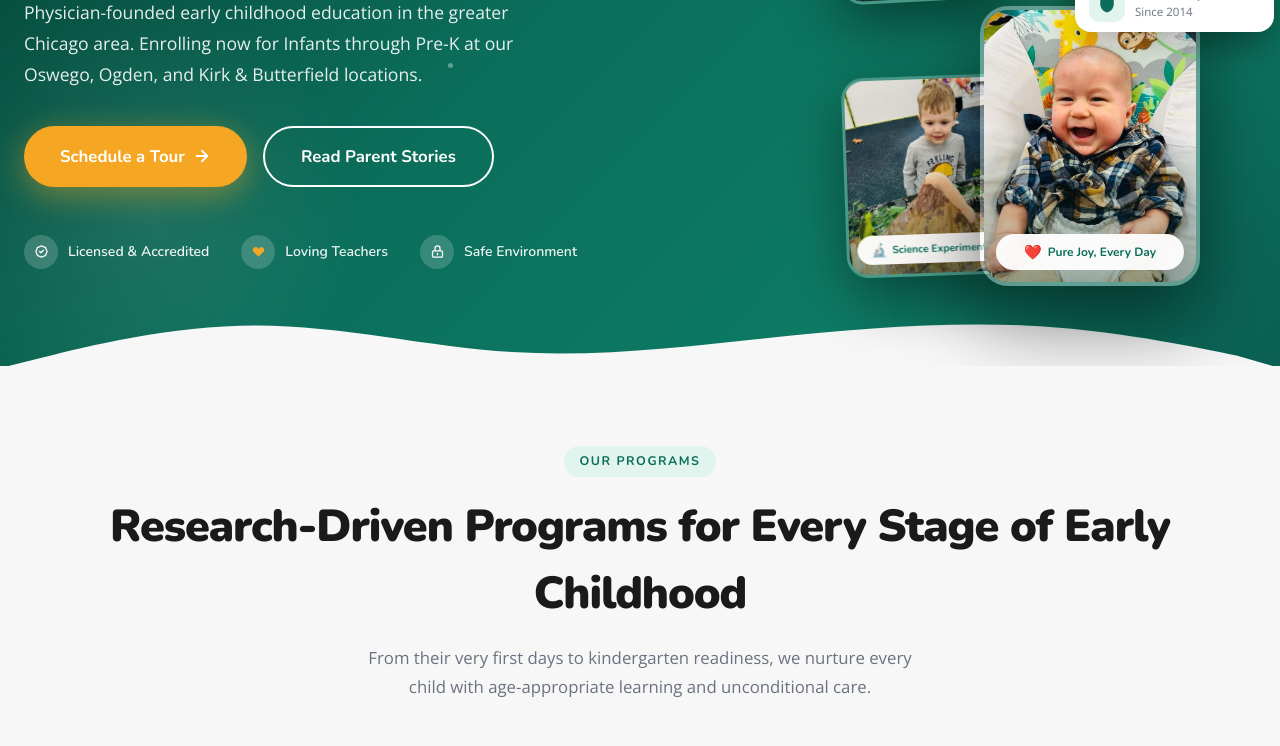
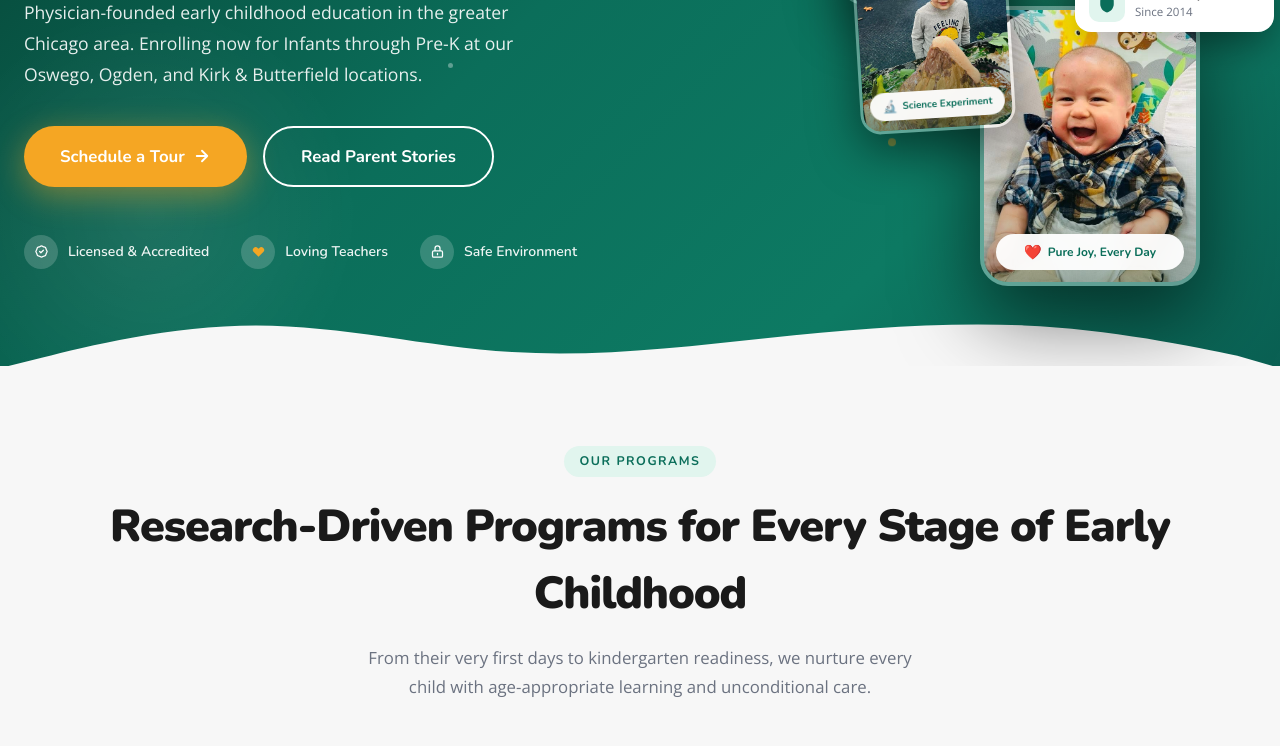
Before and after one commit to royrlingam-Konfide/Smart-Beginnings-Website, a plain HTML site: page index.html in a window 1280 px wide. Shown: the part 354-1100 px from the top of the page. Drawn offline with nearby package versions, Linux system fonts and the light colour scheme.

Commit message:
Move science experiment photo on top of baby in hero stack (z-index 4)

```diff
--- a/index.html
+++ b/index.html
@@ -357,23 +357,23 @@
           <div style="position:absolute;inset:0;background:linear-gradient(to top,rgba(6,61,48,0.35) 0%,transparent 55%);"></div>
         </div>
 
-        <!-- Bottom-left: family trust photo -->
-        <div style="position:absolute;bottom:10px;left:8px;width:165px;height:200px;border-radius:22px;overflow:hidden;box-shadow:0 20px 56px rgba(0,0,0,0.4);border:3px solid rgba(255,255,255,0.25);transform:rotate(-2deg);z-index:2;">
-          <img src="kid-family-trust.jpeg" alt="Child doing science experiment at Smart Beginnings Academy" style="width:100%;height:100%;object-fit:cover;object-position:center top;">
-          <div style="position:absolute;inset:0;background:linear-gradient(to top,rgba(6,61,48,0.5) 0%,transparent 55%);"></div>
-          <div style="position:absolute;bottom:10px;left:8px;right:8px;display:flex;align-items:center;justify-content:center;gap:5px;background:rgba(255,255,255,0.95);backdrop-filter:blur(8px);border-radius:999px;padding:5px 10px;">
-            <span style="font-size:0.8rem;">🔬</span>
-            <span style="font-family:'Nunito',sans-serif;font-weight:700;font-size:0.65rem;color:#0B6E5A;">Science Experiment</span>
-          </div>
-        </div>
-
-        <!-- Bottom center: laughing baby — large, overlapping -->
+        <!-- Bottom center: laughing baby — large -->
         <div style="position:absolute;bottom:0;left:50%;transform:translateX(-30%);width:220px;height:280px;border-radius:28px;overflow:hidden;box-shadow:0 32px 80px rgba(0,0,0,0.55);border:4px solid rgba(255,255,255,0.35);z-index:3;">
           <img src="kid-infant-laugh.jpeg" alt="Happy laughing baby at Smart Beginnings Academy" style="width:100%;height:100%;object-fit:cover;object-position:center top;">
           <div style="position:absolute;inset:0;background:linear-gradient(to top,rgba(6,61,48,0.35) 0%,transparent 55%);"></div>
           <div style="position:absolute;bottom:12px;left:12px;right:12px;display:flex;align-items:center;justify-content:center;gap:6px;background:rgba(255,255,255,0.95);backdrop-filter:blur(8px);border-radius:999px;padding:7px 12px;">
             <span style="font-size:0.9rem;">❤️</span>
             <span style="font-family:'Nunito',sans-serif;font-weight:700;font-size:0.75rem;color:#0B6E5A;">Pure Joy, Every Day</span>
+          </div>
+        </div>
+
+        <!-- Science experiment — on top of baby, overlapping from upper-left -->
+        <div style="position:absolute;bottom:155px;left:20px;width:155px;height:185px;border-radius:20px;overflow:hidden;box-shadow:0 16px 48px rgba(0,0,0,0.5);border:3px solid rgba(255,255,255,0.35);transform:rotate(-3.5deg);z-index:4;">
+          <img src="kid-family-trust.jpeg" alt="Child doing science experiment at Smart Beginnings Academy" style="width:100%;height:100%;object-fit:cover;object-position:center top;">
+          <div style="position:absolute;inset:0;background:linear-gradient(to top,rgba(6,61,48,0.55) 0%,transparent 55%);"></div>
+          <div style="position:absolute;bottom:10px;left:7px;right:7px;display:flex;align-items:center;justify-content:center;gap:5px;background:rgba(255,255,255,0.95);backdrop-filter:blur(8px);border-radius:999px;padding:5px 9px;">
+            <span style="font-size:0.75rem;">🔬</span>
+            <span style="font-family:'Nunito',sans-serif;font-weight:700;font-size:0.62rem;color:#0B6E5A;">Science Experiment</span>
           </div>
         </div>
 
```
